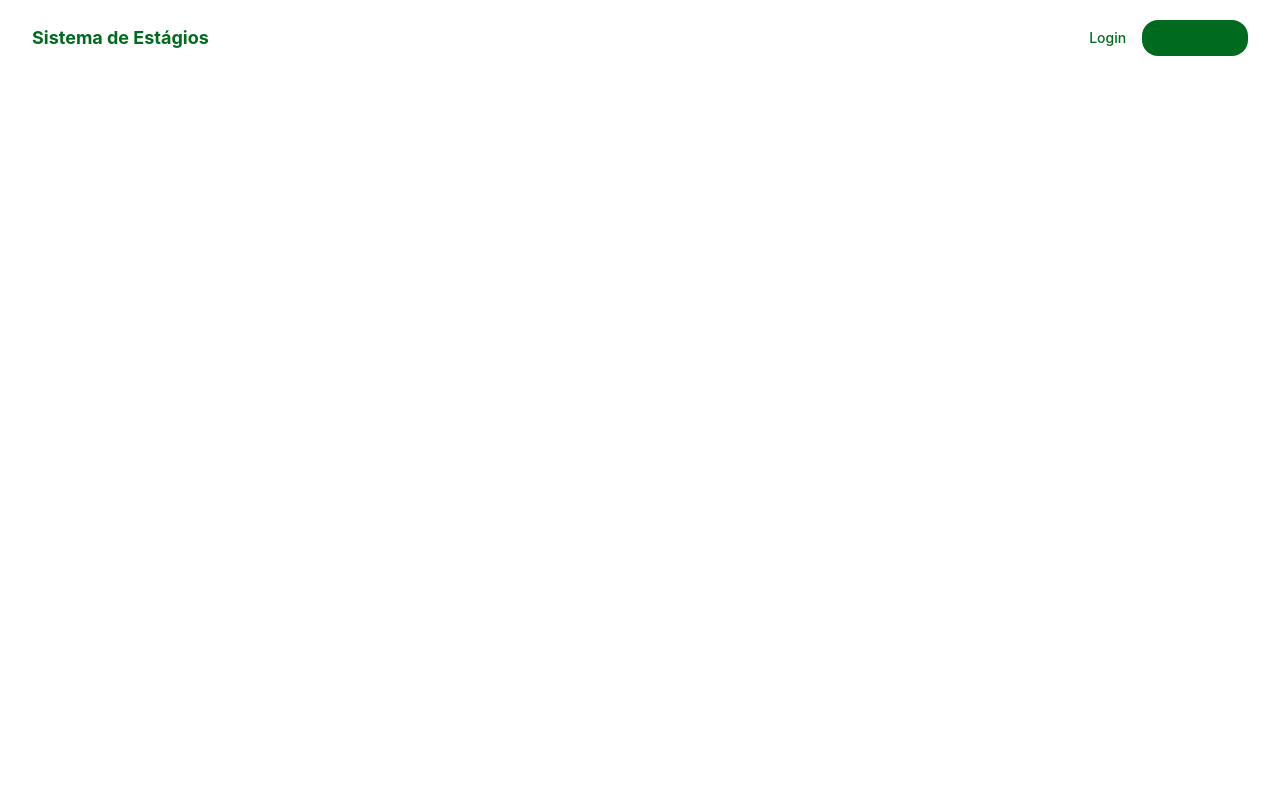
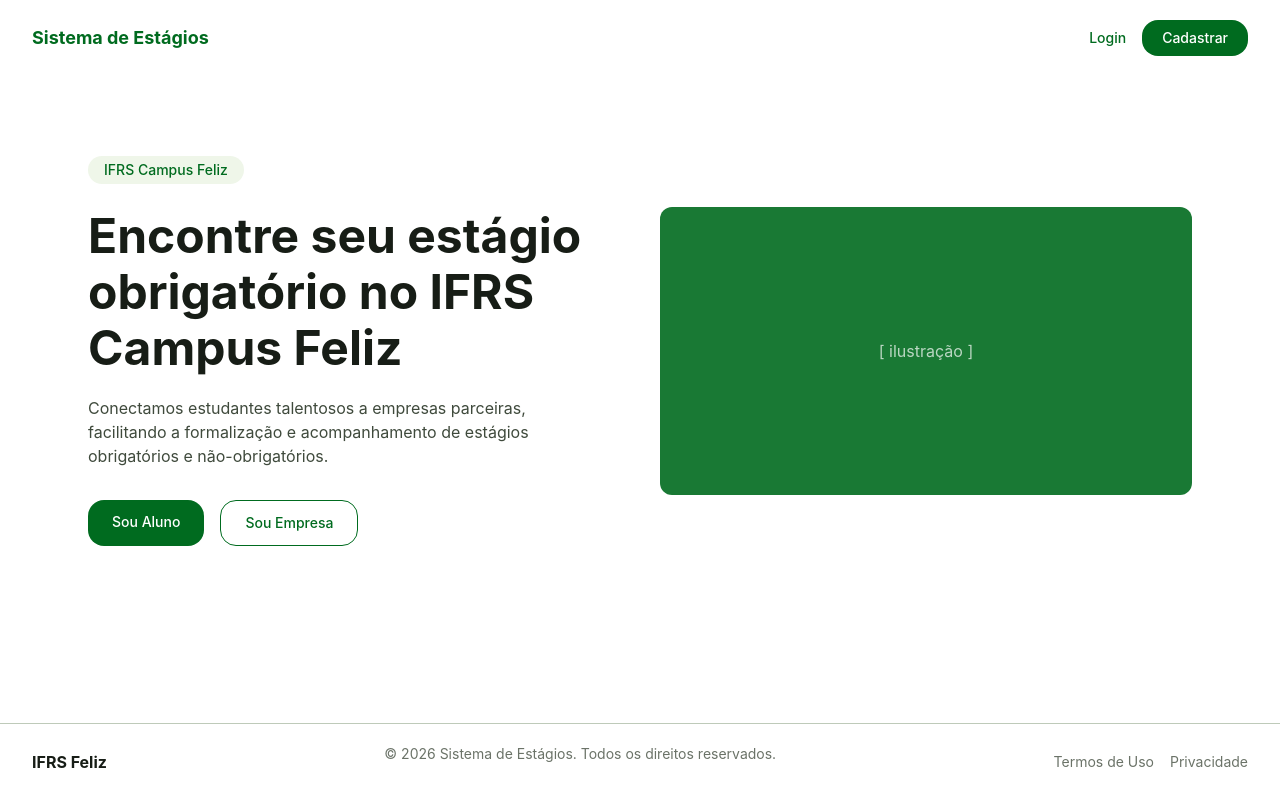
Before and after one commit to williampilger/ifrs-prog3-trabalho1-2026, a Next.js app in the folder sistema-vagas-estagio/: page / in a window 1280 px wide. Built offline with nearby package versions, Linux system fonts and the light colour scheme.

Commit message:
[update] home

```diff
--- a/sistema-vagas-estagio/app/(main)/layout.tsx
+++ b/sistema-vagas-estagio/app/(main)/layout.tsx
@@ -1,4 +1,5 @@
 import Header from "../components/Header";
+import Footer from "../components/Footer";
 
 export default function MainLayout({
   children,
@@ -7,19 +8,11 @@
 }) {
   return (
     <div className="flex flex-col min-h-screen">
-
-      <Header/>
-
+      <Header />
       <main className="flex-1 max-w-6xl mx-auto w-full px-6 py-8">
         {children}
       </main>
-
-      <footer className="bg-gray-900 text-gray-400 text-sm">
-        <div className="max-w-6xl mx-auto px-6 py-6 flex flex-col sm:flex-row items-center justify-between gap-2">
-          <span>© {new Date().getFullYear()} Sistema de Vagas de Estágio — IFRS</span>
-          <span>Programação III — Trabalho 1</span>
-        </div>
-      </footer>
+      <Footer />
     </div>
   );
 }
--- /dev/null
+++ b/sistema-vagas-estagio/app/(main)/page.tsx
@@ -0,0 +1,31 @@
+import Link from "next/link";
+
+export default function Home() {
+  return (
+    <section className="grid items-center gap-10 py-12 md:grid-cols-2">
+      <div>
+        <span className="inline-block rounded-full bg-[#EFF6E9] px-4 py-1 text-sm font-medium text-[#006B1F]">
+          IFRS Campus Feliz
+        </span>
+        <h1 className="mt-6 text-4xl font-bold leading-tight text-[#171D16] md:text-5xl">
+          Encontre seu estágio obrigatório no IFRS Campus Feliz
+        </h1>
+        <p className="mt-5 max-w-md text-[#3F4A3C]">
+          Conectamos estudantes talentosos a empresas parceiras, facilitando a
+          formalização e acompanhamento de estágios obrigatórios e não-obrigatórios.
+        </p>
+        <div className="mt-8 flex flex-wrap gap-4">
+          <Link href="/login?perfil=aluno" className="rounded-lg bg-[#006B1F] px-6 py-3 text-sm font-medium text-white hover:bg-[#005419] transition-colors">
+            Sou Aluno
+          </Link>
+          <Link href="/login?perfil=empresa" className="rounded-lg border border-[#006B1F] px-6 py-3 text-sm font-medium text-[#006B1F] hover:bg-[#EFF6E9] transition-colors">
+            Sou Empresa
+          </Link>
+        </div>
+      </div>
+      <div className="flex h-72 items-center justify-center rounded-xl bg-[#006B1F]/90 text-white/70">
+        [ ilustração ]
+      </div>
+    </section>
+  );
+}
--- /dev/null
+++ b/sistema-vagas-estagio/app/components/Footer.tsx
@@ -0,0 +1,27 @@
+import Link from "next/link";
+
+export default function Footer() {
+  return (
+    <footer className="border-t border-[#BECAB9]">
+      <div className="mx-auto flex max-w-[1280px] items-center justify-between px-6 py-5 md:px-8">
+        {/* Logo institucional */}
+        <span className="text-base font-bold text-[#171D16]">IFRS Feliz</span>
+
+        {/* Copyright */}
+        <p className="text-sm text-[#6B7368]">
+          © {new Date().getFullYear()} Sistema de Estágios. Todos os direitos reservados.
+        </p>
+
+        {/* Links */}
+        <div className="flex items-center gap-4">
+          <Link href="/termos" className="text-sm text-[#6B7368] hover:text-[#006B1F]">
+            Termos de Uso
+          </Link>
+          <Link href="/privacidade" className="text-sm text-[#6B7368] hover:text-[#006B1F]">
+            Privacidade
+          </Link>
+        </div>
+      </div>
+    </footer>
+  );
+}
--- a/sistema-vagas-estagio/app/globals.css
+++ b/sistema-vagas-estagio/app/globals.css
@@ -114,15 +114,6 @@
   margin-bottom: var(--spacing-sm);
 }
 
-a {
-  color: var(--color-primary);
-  text-decoration: none;
-  transition: color 0.2s ease;
-}
-
-a:hover {
-  color: var(--color-text-secondary);
-}
 
 button {
   font-family: var(--font-family);
--- a/sistema-vagas-estagio/app/page.tsx
+++ /dev/null
@@ -1,9 +0,0 @@
-import Header from "./components/Header";
-
-export default function Home() {
-  return (
-    <div>
-      <Header />
-    </div>
-  );
-}
```
Also changed, not shown: sistema-vagas-estagio/app/components/Header.tsx (renamed from sistema-vagas-estagio/app/components/Header.jsx), 1 other file (tests, documents, lock files or other folders).
